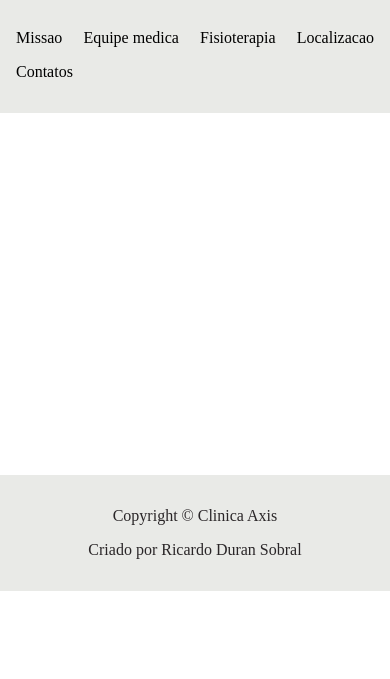
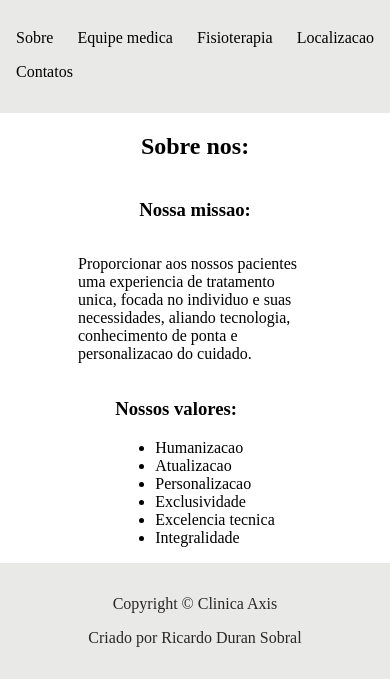
Before and after one commit to RicardoDSobral/clinica-axis, a plain HTML site: page index.html in a window 390 px wide. Shown: the part 253-932 px from the top of the page. Before the commit the page ends 844 px from the top, so only its background shows below. Drawn offline with Linux system fonts and the light colour scheme.

Commit message:
Creates the article 'Sobre'
- Layout as a flexbox
- Text aligned to the center with 20% margin so the paragraph looks goo on mobile

```diff
--- a/css/sytles.css
+++ b/css/sytles.css
@@ -78,6 +78,21 @@ main {
     padding-inline-start: 0;
 }
 
+.sobre {
+    display: flex;
+    flex-direction: column;
+    align-items: center;
+}
+
+.missao {
+    display: flex;
+    flex-direction: column;
+    align-items: center;
+    margin: 0 20%;
+}
+
+
+
 footer {
     background-color: #E9EAE7;
     color: #2A2628;
--- a/index.html
+++ b/index.html
@@ -27,7 +27,7 @@
             <nav class="nav">
                 <ul class="navegador">
                     <li>
-                        <a href="#">Missao</a>
+                        <a href="#/sobre">Sobre</a>
                     </li>
                     <li>
                         <a href="#">Equipe medica</a>
@@ -47,6 +47,27 @@
     </header>
     <main>
 
+        <article class="sobre" title="sobre">
+            <h2>Sobre nos:</h2>
+            <div class="missao">
+                <h3>Nossa missao:</h3>
+                <p>Proporcionar aos nossos pacientes uma experiencia de tratamento unica, focada no individuo e suas necessidades, aliando tecnologia, conhecimento de ponta e personalizacao do cuidado.</p>
+            </div>
+            <div class="valores">
+                <h3>Nossos valores:</h3>
+                <ul>
+                    <li>Humanizacao</li>
+                    <li>Atualizacao</li>
+                    <li>Personalizacao</li>
+                    <li>Exclusividade</li>
+                    <li>Excelencia tecnica</li>
+                    <li>Integralidade</li>
+                </ul>
+            </div>
+        </article>
+
+
+
     </main>
 
     <footer>
```
